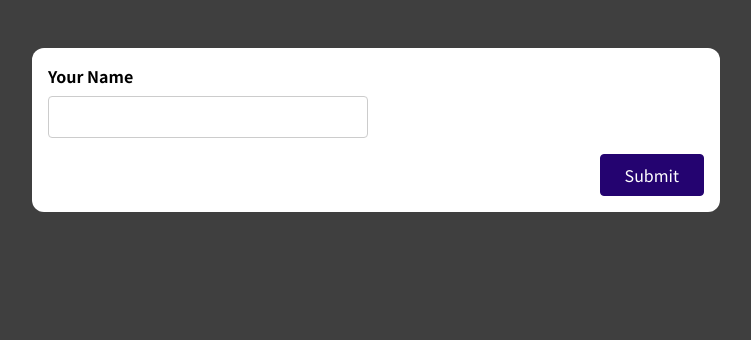
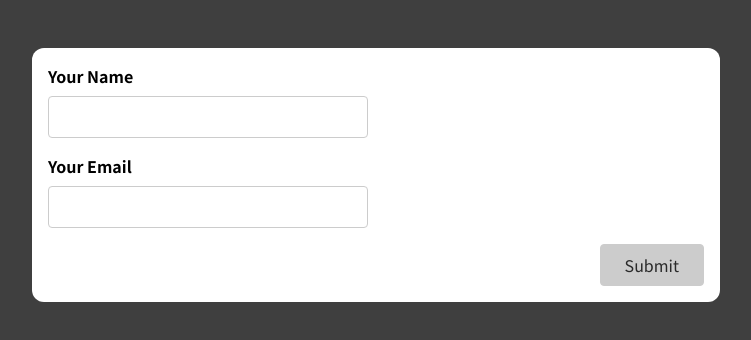
Before and after one commit to garrett-a/React-Course-Sec-16, a React (Create React App) app: page / in a window 1280 px wide. Shown: the top 340 px of the page, without its empty margins (264-1015 px from the left). Built offline with nearby package versions, Linux system fonts and the light colour scheme.

Commit message:
section 16.206

```diff
--- a/src/components/SimpleInput.js
+++ b/src/components/SimpleInput.js
@@ -1,4 +1,4 @@
-import { useState, useEffect } from "react";
+import { useState } from "react";
 
 const SimpleInput = (props) => {
   const [enteredName, setEnteredName] = useState("");
@@ -7,12 +7,30 @@ const SimpleInput = (props) => {
   const enterNameIsValid = enteredName.trim() !== "";
   const nameInputIsInvalid = !enterNameIsValid && enteredNameTouched;
 
+  const [enteredEmail, setEnteredEmail] = useState("");
+  const [enteredEmailTouched, setEnteredEmailTouched] = useState(false);
+
+  const enteredEmailIsValid = enteredEmail.includes("@");
+  const emailInputIsInvalid = !enteredEmailIsValid && enteredEmailTouched;
+
+  let formIsValid = false;
+
+  if (enterNameIsValid && enteredEmailIsValid) {
+    formIsValid = true;
+  }
+
   const nameInputChangeHandler = (event) => {
     setEnteredName(event.target.value);
+  };
+  const emailInputChangeHandler = (event) => {
+    setEnteredEmail(event.target.value);
   };
 
   const nameInputBlurHandler = (event) => {
     setEnteredNameTouched(true);
+  };
+  const emailInputBlurHandler = (event) => {
+    setEnteredEmailTouched(true);
   };
 
   const formSubmissionHandler = (event) => {
@@ -28,9 +46,14 @@ const SimpleInput = (props) => {
 
     setEnteredName("");
     setEnteredNameTouched(false);
+    setEnteredEmail("");
+    setEnteredEmailTouched(false);
   };
 
   const nameInputClasses = nameInputIsInvalid
+    ? "form-control invalid"
+    : "form-control";
+  const emailInputClasses = emailInputIsInvalid
     ? "form-control invalid"
     : "form-control";
 
@@ -49,8 +72,21 @@ const SimpleInput = (props) => {
           <p className="error-text">Name must not be empty.</p>
         )}
       </div>
+      <div className={emailInputClasses}>
+        <label htmlFor="email">Your Email</label>
+        <input
+          type="email"
+          id="email"
+          onChange={emailInputChangeHandler}
+          onBlur={emailInputBlurHandler}
+          value={enteredEmail}
+        />
+        {emailInputIsInvalid && (
+          <p className="error-text">Please enter a valid Email</p>
+        )}
+      </div>
       <div className="form-actions">
-        <button>Submit</button>
+        <button disabled={!formIsValid}>Submit</button>
       </div>
     </form>
   );
--- a/src/index.css
+++ b/src/index.css
@@ -1,11 +1,11 @@
-@import url('https://fonts.googleapis.com/css2?family=Noto+Sans+JP:wght@400;700&display=swap');
+@import url("https://fonts.googleapis.com/css2?family=Noto+Sans+JP:wght@400;700&display=swap");
 
 * {
   box-sizing: border-box;
 }
 
 html {
-  font-family: 'Noto Sans JP', sans-serif;
+  font-family: "Noto Sans JP", sans-serif;
 }
 
 body {
@@ -79,6 +79,15 @@ button:active {
   border-color: #33059e;
 }
 
+button:disabled,
+button:disabled:hover,
+button:disabled:active {
+  background-color: #ccc;
+  color: #292929;
+  border-color: #ccc;
+  cursor: not-allowed;
+}
+
 .form-actions {
   text-align: right;
 }
```
Also changed, not shown: 1 other file (tests, documents, lock files or other folders).
